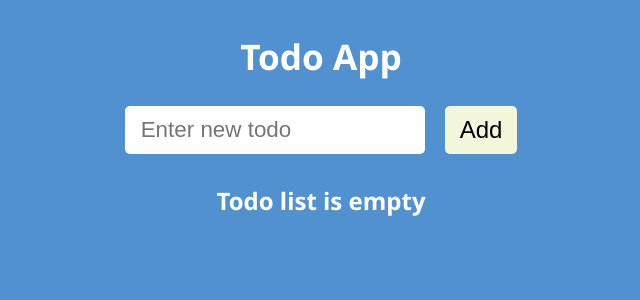
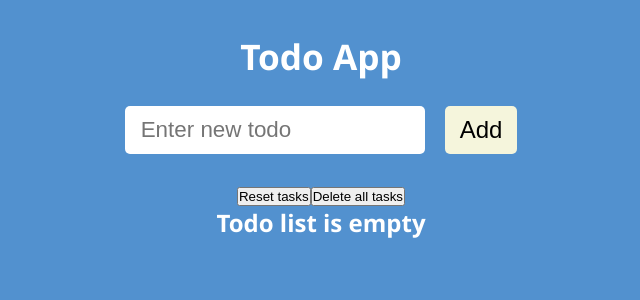
Before and after one commit to pkuzmich/todo, a React (Create React App) app: page / in a window 1280 px wide. Shown: the top 300 px of the page, without its empty margins (319-959 px from the left). Built offline with nearby package versions, Linux system fonts and the light colour scheme.

Commit message:
Adding a block with buttons for all tasks

```diff
--- a/src/App.js
+++ b/src/App.js
@@ -3,6 +3,7 @@ import { v4 as uuidv4 } from 'uuid';
 import TodoForm from './components/Todos/TodoForm';
 import TodoList from './components/Todos/TodoList';
 import './App.css';
+import TodosActions from './components/Todos/TodosActions';
 
 function App() {
   // Task array state
@@ -38,7 +39,7 @@ function App() {
     <div className="App">
       <h1 className="App-title">Todo App</h1>
       <TodoForm addTodo={addTodoHandler} />
-
+      <TodosActions />
       {todos.length > 0 ? (
         <TodoList
           todos={todos}
--- /dev/null
+++ b/src/components/Todos/TodosActions.js
@@ -0,0 +1,10 @@
+import styles from './TodosActions.module.css';
+
+export default function TodosActions() {
+  return (
+    <>
+      <button>Reset tasks</button>
+      <button>Delete all tasks</button>
+    </>
+  );
+}
```
Also changed, not shown: src/components/Todos/TodosActions.module.css (added).
